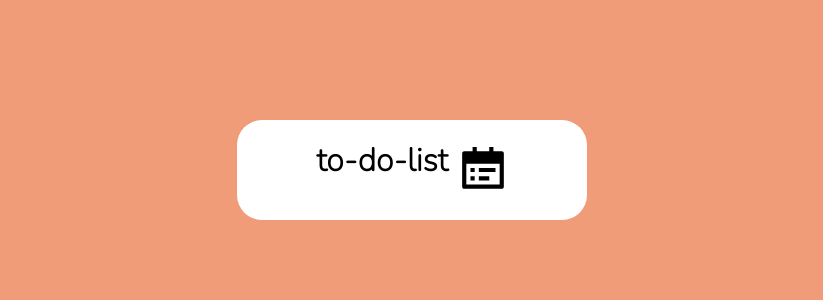
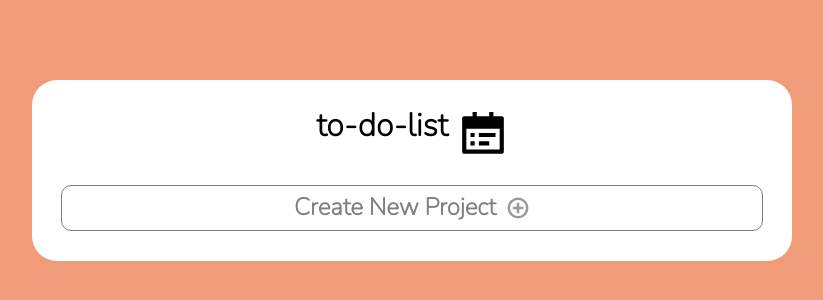
Before and after one commit to khairul247/to-do-list, a website built with webpack: page src/index.html in a window 1280 px wide. Shown: the part 230-530 px from the top of the page, without its empty margins (228-1051 px from the left). Built offline with nearby package versions, Linux system fonts and the light colour scheme.

Commit message:
Create createProect function for event listener

```diff
--- a/src/index.html
+++ b/src/index.html
@@ -10,6 +10,9 @@
         <div class="header">
             <h1>to-do-list</h1>
         </div>
+        <div class="create-project">
+            <h2> Create New Project </h2>
+        </div>
         <div id="content"></div>
     </div>
 </body>
--- a/src/logic.js
+++ b/src/logic.js
@@ -1,3 +1,8 @@
+
+const projectStorage = {};
+let projectCounter = 0;
+let projects = [];
+
 class Project {
     constructor(title) {
         this.title = title;
@@ -15,6 +20,17 @@ class Task {
 }
 
 // functions
+export default function createProject(projectTitle) {
+    projectCounter++;
+    const projectName = `project${projectCounter}`;
+    const project = new Project(projectTitle);
+
+    console.log(project)
+    // Add the project to the projects array
+    projects.push(project);
+
+    console.log(projects)
+}
 
 function addTask(task) {
     this.tasks.push(task)
@@ -47,15 +63,3 @@ const task1 = new Task("App Wireframing", "Design basic app structure", "2024-07
 const task2 = new Task("UI Design", "Create app interface", "2024-08-10", "Follow material design guidelines");
 const task3 = new Task("Frontend Development", "Implement using React Native", "2024-09-01", "Ensure cross-platform compatibility");
 const task4 = new Task("Backend Integration", "Connect to REST API", "2024-09-20", "Implement offline support");
-
-// Add tasks to the project
-project2.addTask(task1);
-project2.addTask(task2);
-project2.addTask(task3);
-project2.addTask(task4);
-
-// Log the project name and detailed information for each task
-project2.logProjectDetails();
-
-// Delete a task from the project by index (e.g., the second task)
-project2.deleteTask(1);
--- a/src/script.js
+++ b/src/script.js
@@ -1,5 +1,7 @@
 import './style.css';
 import logo from './images/calendar-todo-fill.svg';
+import add from './images/add.svg';
+import createProject from './logic.js';
 
 
 const img = document.createElement('img');
@@ -7,4 +9,13 @@ img.src = logo;
 img.alt = 'Todo List Logo';
 img.className = 'logo';
 
+const plus = document.createElement('img');
+plus.src = add;
+plus.className = 'plus-sign';
+
 document.querySelector('.header').appendChild(img);
+document.querySelector('.create-project').appendChild(plus);
+
+createProject("Project 2")
+createProject("Project 2")
+createProject("Project 2")
--- a/src/style.css
+++ b/src/style.css
@@ -39,19 +39,39 @@ body {
 
 .container {
     display: flex;
+    flex-direction: column;
+    align-items: center;
     justify-content: center;
     font-weight: bolder;
-    width: 300px;
+    width: 700px;
     border-radius: 25px;
     background-color: white;
-    padding: 25px;
+    padding: 30px;
 }
 
 .header {
     display: flex;
     gap: 10px;
 }
+
 .logo {
     width: 50px;
     height: 50px;
 }
+
+.create-project {
+    border: 1px solid grey;
+    padding: 10px 0;
+    border-radius: 10px;
+    width: 100%;
+    display: flex;
+    align-items: center;
+    justify-content: center;
+    gap: 10px;
+    margin-top: 25px;
+    color: grey;
+}
+
+.plus-sign {
+    cursor: pointer;
+}
```
Also changed, not shown: dist/ca52affc6cc34532d9e7.svg (added), dist/index.html, dist/main.js, src/images/add.svg (added), 1 other file.
